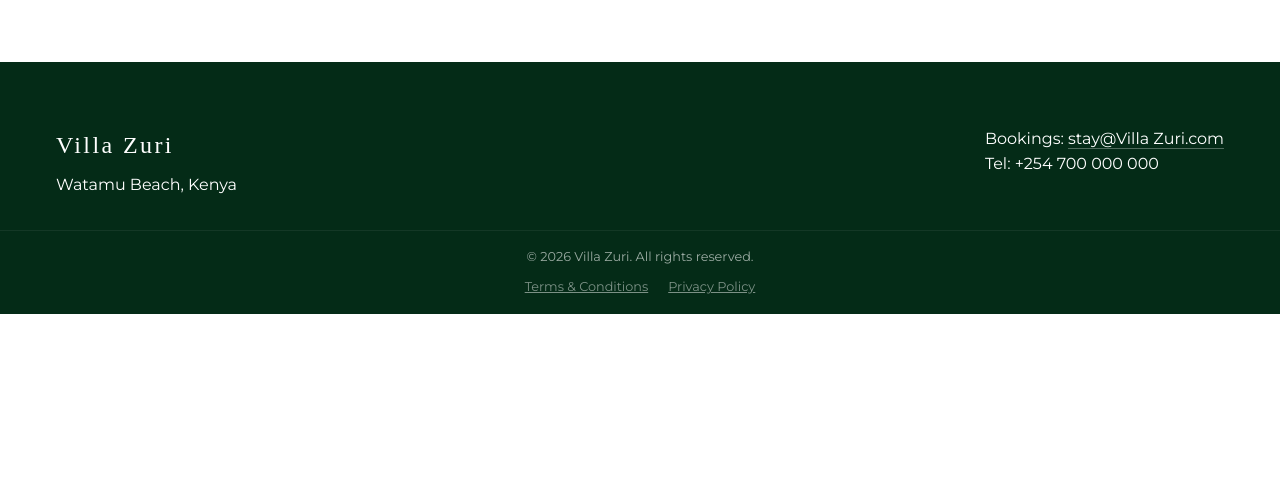
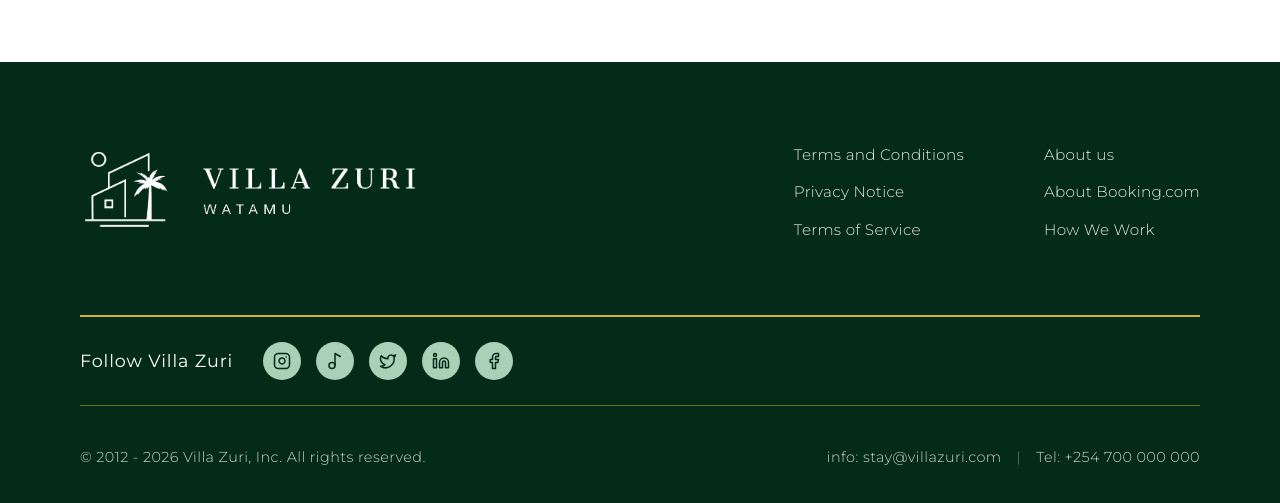
Before and after one commit to Charles-Mwai/Villazuriv1, a React (Vite) app: page /blog in a window 1280 px wide. Shown: the part 4100-4603 px from the top of the page. Before the commit the page ends 4414 px from the top, so only its background shows below. Built offline with nearby package versions, Linux system fonts and the light colour scheme; no server answers; the database is empty; a web font is replaced by a local one.

Commit message:
footer logo

```diff
--- a/src/components/Footer.css
+++ b/src/components/Footer.css
@@ -1,52 +1,180 @@
 .footer {
     background-color: var(--color-primary);
     color: #fff;
-    padding: var(--spacing-xl) 0 var(--spacing-md);
+    padding: 80px 0 40px;
 }
 
-.footer-content {
-    display: flex;
-    flex-direction: column;
-    align-items: center;
-    text-align: center;
-    gap: var(--spacing-lg);
-    margin-bottom: var(--spacing-lg);
+.footer-container {
+    max-width: 1200px;
+    margin: 0 auto;
+    padding: 0 40px;
 }
 
-.footer-brand h4 {
-    font-size: 1.5rem;
-    margin-bottom: var(--spacing-sm);
-    letter-spacing: 0.1em;
+/* Top Section */
+.footer-top {
+    display: flex;
+    justify-content: space-between;
+    align-items: flex-start;
+    margin-bottom: 60px;
 }
 
-.footer-contact a {
-    border-bottom: 1px solid rgba(255, 255, 255, 0.3);
+.footer-logo-main {
+    height: 90px;
+    width: auto;
+    filter: brightness(0) invert(1);
+    /* Make it white for visibility */
 }
 
-.footer-social {
+.footer-links-grid {
     display: flex;
-    gap: var(--spacing-md);
+    gap: 80px;
 }
 
-.footer-social a {
-    text-transform: uppercase;
-    font-size: 0.8rem;
-    letter-spacing: 0.1em;
+.footer-links-col ul {
+    list-style: none;
+    padding: 0;
+    margin: 0;
 }
 
-.footer-bottom {
-    text-align: center;
-    font-size: 0.8rem;
-    opacity: 0.6;
-    border-top: 1px solid rgba(255, 255, 255, 0.1);
-    padding-top: var(--spacing-md);
+.footer-links-col li {
+    margin-bottom: 12px;
 }
 
-@media (min-width: 768px) {
-    .footer-content {
-        flex-direction: row;
-        justify-content: space-between;
-        text-align: left;
+.footer-links-col a {
+    color: rgba(255, 255, 255, 0.9);
+    font-size: 0.95rem;
+    font-weight: 300;
+    letter-spacing: 0.02em;
+    transition: color 0.3s ease;
+}
+
+.footer-links-col a:hover {
+    color: var(--color-accent);
+}
+
+/* Middle Section */
+.footer-middle {
+    margin-bottom: 40px;
+}
+
+.footer-divider {
+    width: 100%;
+    background-color: var(--color-accent);
+}
+
+.gold-thick {
+    height: 2px;
+}
+
+.gold-thin {
+    height: 1px;
+    opacity: 0.5;
+}
+
+.footer-social-row {
+    display: flex;
+    justify-content: flex-start;
+    align-items: center;
+    gap: 30px;
+    padding: 25px 0;
+}
+
+.follow-text {
+    font-family: var(--font-body);
+    font-weight: 400;
+    font-size: 1.1rem;
+    letter-spacing: 0.05em;
+}
+
+.social-icons {
+    display: flex;
+    gap: 15px;
+}
+
+.social-icon-circle {
+    width: 38px;
+    height: 38px;
+    background-color: #A8D1B7;
+    /* Light sage green from image */
+    border-radius: 50%;
+    display: flex;
+    align-items: center;
+    justify-content: center;
+    color: var(--color-primary);
+    transition: all 0.3s ease;
+}
+
+.social-icon-circle:hover {
+    transform: translateY(-3px);
+    background-color: #fff;
+}
+
+/* Bottom Section */
+.footer-bottom-info {
+    display: flex;
+    justify-content: space-between;
+    align-items: center;
+    font-size: 0.9rem;
+    font-weight: 300;
+    color: rgba(255, 255, 255, 0.8);
+    letter-spacing: 0.03em;
+}
+
+.contact-info {
+    display: flex;
+    align-items: center;
+    gap: 15px;
+}
+
+.divider-pipe {
+    opacity: 0.5;
+}
+
+/* Responsive */
+@media (max-width: 992px) {
+    .footer-top {
+        flex-direction: column;
+        gap: 50px;
+    }
+
+    .footer-links-grid {
+        gap: 40px;
+    }
+}
+
+@media (max-width: 768px) {
+    .footer {
+        padding: 60px 0 30px;
+    }
+
+    .footer-container {
+        padding: 0 25px;
+    }
+
+    .footer-links-grid {
+        flex-direction: column;
+        gap: 25px;
+    }
+
+    .footer-social-row {
+        flex-direction: column;
+        gap: 20px;
         align-items: flex-start;
     }
+
+    .footer-bottom-info {
+        flex-direction: column;
+        gap: 20px;
+        align-items: flex-start;
+    }
+
+    .contact-info {
+        flex-direction: column;
+        align-items: flex-start;
+        gap: 8px;
+    }
+
+    .divider-pipe {
+        display: none;
+    }
 }
--- a/src/components/Footer.jsx
+++ b/src/components/Footer.jsx
@@ -1,25 +1,59 @@
 import React from 'react';
+import { Instagram, Facebook, Linkedin, Twitter, Music2 } from 'lucide-react';
 import './Footer.css';
 
 const Footer = () => {
     return (
         <footer id="contact" className="footer">
-            <div className="container footer-content">
-                <div className="footer-brand">
-                    <h4>Villa Zuri</h4>
-                    <p>Watamu Beach, Kenya</p>
-                </div>
-                <div className="footer-contact">
-                    <p>Bookings: <a href="mailto:stay@Villa Zuri.com">stay@Villa Zuri.com</a></p>
-                    <p>Tel: +254 700 000 000</p>
+            <div className="container footer-container">
+                {/* Top Section */}
+                <div className="footer-top">
+                    <div className="footer-brand-section">
+                        <img src="/Artboard 1@2x.png" alt="Villa Zuri Logo" className="footer-logo-main" />
+                    </div>
+
+                    <div className="footer-links-grid">
+                        <div className="footer-links-col">
+                            <ul>
+                                <li><a href="/terms">Terms and Conditions</a></li>
+                                <li><a href="/privacy">Privacy Notice</a></li>
+                                <li><a href="/terms">Terms of Service</a></li>
+                            </ul>
+                        </div>
+                        <div className="footer-links-col">
+                            <ul>
+                                <li><a href="/experience">About us</a></li>
+                                <li><a href="https://booking.com" target="_blank" rel="noopener noreferrer">About Booking.com</a></li>
+                                <li><a href="/experience">How We Work</a></li>
+                            </ul>
+                        </div>
+                    </div>
                 </div>
 
-            </div>
-            <div className="footer-bottom">
-                <p>&copy; {new Date().getFullYear()} Villa Zuri. All rights reserved.</p>
-                <div className="footer-links" style={{ marginTop: '10px', display: 'flex', justifyContent: 'center', gap: '20px' }}>
-                    <a href="/terms" style={{ fontSize: '0.8rem', opacity: '0.8', textDecoration: 'underline' }}>Terms & Conditions</a>
-                    <a href="/privacy" style={{ fontSize: '0.8rem', opacity: '0.8', textDecoration: 'underline' }}>Privacy Policy</a>
+                {/* Middle Section (Social) */}
+                <div className="footer-middle">
+                    <div className="footer-divider gold-thick"></div>
+                    <div className="footer-social-row">
+                        <span className="follow-text">Follow Villa Zuri</span>
+                        <div className="social-icons">
+                            <a href="#" className="social-icon-circle"><Instagram size={18} /></a>
+                            <a href="#" className="social-icon-circle"><Music2 size={18} /></a>
+                            <a href="#" className="social-icon-circle"><Twitter size={18} /></a>
+                            <a href="#" className="social-icon-circle"><Linkedin size={18} /></a>
+                            <a href="#" className="social-icon-circle"><Facebook size={18} /></a>
+                        </div>
+                    </div>
+                    <div className="footer-divider gold-thin"></div>
+                </div>
+
+                {/* Bottom Section */}
+                <div className="footer-bottom-info">
+                    <p className="copyright">&copy; 2012 - {new Date().getFullYear()} Villa Zuri, Inc. All rights reserved.</p>
+                    <div className="contact-info">
+                        <span>info: stay@villazuri.com</span>
+                        <span className="divider-pipe">|</span>
+                        <span>Tel: +254 700 000 000</span>
+                    </div>
                 </div>
             </div>
         </footer>
```
Also changed, not shown: public/Artboard 1@2x.png (added).
